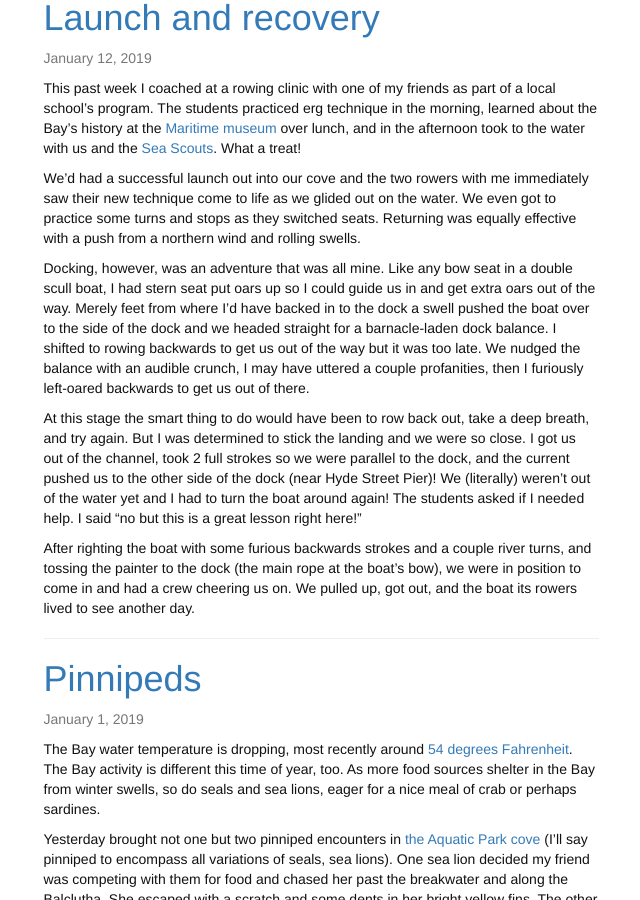
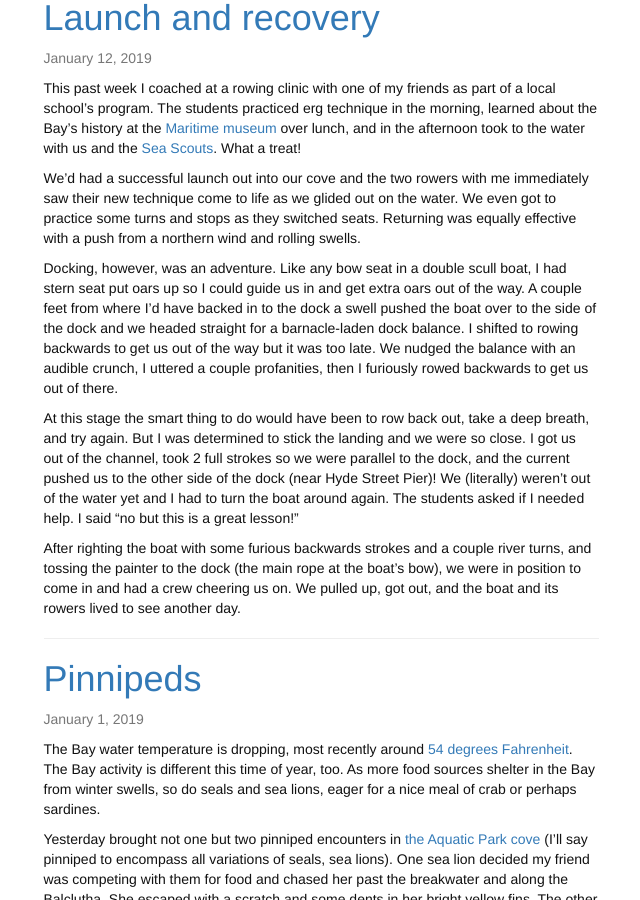
Before and after one commit to alinapaz/alinapaz.github.io, a Jekyll site: the page built from index.html, in a window 1280 px wide and 900 px high, scrolled down 973 px. Shown: the whole window, without its empty margins (319-959 px from the left). Built offline with Jekyll 4.4.1, drawn with Linux system fonts in a browser that asks for light colours; nearby versions of some CDN libraries; the list of posts is cut into pages by our own code.

Commit message:
fix minor typos

```diff
--- a/_posts/2019-1-12-launchrecover.md
+++ b/_posts/2019-1-12-launchrecover.md
@@ -9,8 +9,8 @@ This past week I coached at a rowing clinic with one of my friends as part of a
 
 We'd had a successful launch out into our cove and the two rowers with me immediately saw their new technique come to life as we glided out on the water. We even got to practice some turns and stops as they switched seats. Returning was equally effective with a push from a northern wind and rolling swells.
 
-Docking, however, was an adventure that was all mine. Like any bow seat in a double scull boat, I had stern seat put oars up so I could guide us in and get extra oars out of the way. Merely feet from where I'd have backed in to the dock a swell pushed the boat over to the side of the dock and we headed straight for a barnacle-laden dock balance. I shifted to rowing backwards to get us out of the way but it was too late. We nudged the balance with an audible crunch, I may have uttered a couple profanities, then I furiously left-oared backwards to get us out of there.
+Docking, however, was an adventure. Like any bow seat in a double scull boat, I had stern seat put oars up so I could guide us in and get extra oars out of the way. A couple feet from where I'd have backed in to the dock a swell pushed the boat over to the side of the dock and we headed straight for a barnacle-laden dock balance. I shifted to rowing backwards to get us out of the way but it was too late. We nudged the balance with an audible crunch, I uttered a couple profanities, then I furiously rowed backwards to get us out of there.
 
-At this stage the smart thing to do would have been to row back out, take a deep breath, and try again. But I was determined to stick the landing and we were so close. I got us out of the channel, took 2 full strokes so we were parallel to the dock, and the current pushed us to the other side of the dock (near Hyde Street Pier)! We (literally) weren't out of the water yet and I had to turn the boat around again! The students asked if I needed help. I said "no but this is a great lesson right here!"
+At this stage the smart thing to do would have been to row back out, take a deep breath, and try again. But I was determined to stick the landing and we were so close. I got us out of the channel, took 2 full strokes so we were parallel to the dock, and the current pushed us to the other side of the dock (near Hyde Street Pier)! We (literally) weren't out of the water yet and I had to turn the boat around again. The students asked if I needed help. I said "no but this is a great lesson!"
 
-After righting the boat with some furious backwards strokes and a couple river turns, and tossing the painter to the dock (the main rope at the boat's bow), we were in position to come in and had a crew cheering us on. We pulled up, got out, and the boat its rowers lived to see another day.
+After righting the boat with some furious backwards strokes and a couple river turns, and tossing the painter to the dock (the main rope at the boat's bow), we were in position to come in and had a crew cheering us on. We pulled up, got out, and the boat and its rowers lived to see another day.
```
